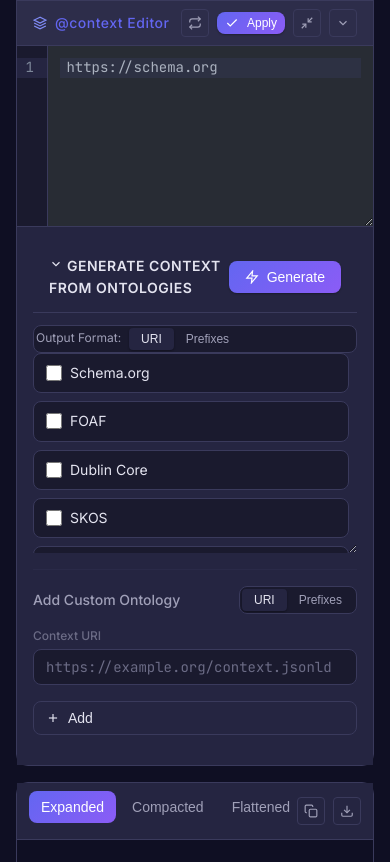
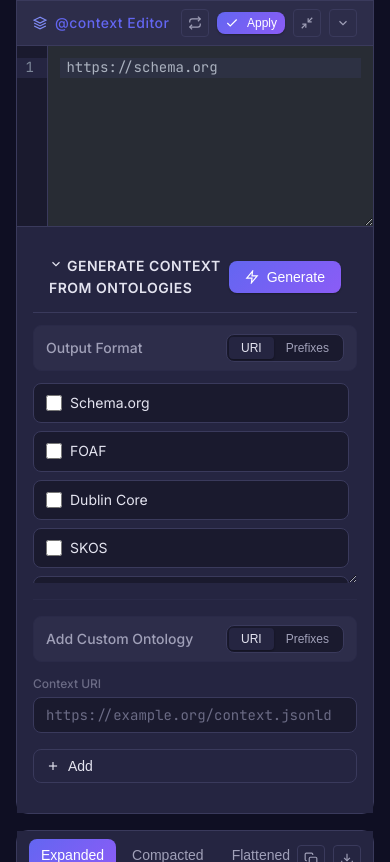
Before and after one commit to Salva5297/json-ld-app, a website built with Vite: page index.html in a window 390 px wide. Shown: the part 525-1387 px from the top of the page. Built offline with nearby package versions, Linux system fonts and the light colour scheme; what jsonld, n3 would draw is missing.

Commit message:
Fixed some things

```diff
--- a/src/main.js
+++ b/src/main.js
@@ -598,23 +598,25 @@ function initOntologySelector() {
   // In previous step we kept .ontology-header-controls in HTML. Let's inject there.
 
   const controls = document.querySelector('.ontology-header-controls');
-  if (controls && !controls.querySelector('.ontology-mode-toggle')) {
-      const toggleDiv = document.createElement('div');
-      toggleDiv.className = 'ontology-mode-toggle';
-      toggleDiv.innerHTML = `
-        <span class="mode-label" style="margin-right:8px; font-size:var(--text-xs); color:var(--color-text-secondary)">Output Format:</span>
-        <button class="ontology-mode-btn active" data-mode="uri">URI</button>
-        <button class="ontology-mode-btn" data-mode="prefixes">Prefixes</button>
+  if (controls && !controls.querySelector('.output-format-header')) {
+      const headerDiv = document.createElement('div');
+      headerDiv.className = 'output-format-header';
+      headerDiv.innerHTML = `
+        <h4>Output Format</h4>
+        <div class="ontology-mode-toggle">
+          <button class="ontology-mode-btn active" data-mode="uri">URI</button>
+          <button class="ontology-mode-btn" data-mode="prefixes">Prefixes</button>
+        </div>
       `;
 
-      toggleDiv.querySelectorAll('.ontology-mode-btn').forEach(btn => {
+      headerDiv.querySelectorAll('.ontology-mode-btn').forEach(btn => {
         btn.addEventListener('click', () => {
-          toggleDiv.querySelectorAll('.ontology-mode-btn').forEach(b => b.classList.remove('active'));
+          headerDiv.querySelectorAll('.ontology-mode-btn').forEach(b => b.classList.remove('active'));
           btn.classList.add('active');
           state.contextGenerationMode = btn.dataset.mode;
         });
       });
-      controls.appendChild(toggleDiv);
+      controls.appendChild(headerDiv);
       state.contextGenerationMode = 'uri';
   }
 
--- a/src/styles/index.css
+++ b/src/styles/index.css
@@ -717,15 +717,41 @@ body {
   padding-top: var(--space-3);
 }
 
-.custom-ontology-header {
+/* Output Format header - same style as custom-ontology-header */
+.output-format-header {
   display: flex;
   align-items: center;
   justify-content: space-between;
   margin-bottom: var(--space-3);
+  padding: var(--space-2) var(--space-3);
+  background: var(--color-bg-elevated);
+  border-radius: var(--radius-md);
+  border: 1px solid var(--color-border-light);
+}
+
+.output-format-header h4 {
+  margin: 0;
+  font-size: var(--text-sm);
+  font-weight: var(--font-weight-medium);
+  color: var(--color-text-secondary);
+}
+
+.custom-ontology-header {
+  display: flex;
+  align-items: center;
+  justify-content: space-between;
+  margin-bottom: var(--space-3);
+  padding: var(--space-2) var(--space-3);
+  background: var(--color-bg-elevated);
+  border-radius: var(--radius-md);
+  border: 1px solid var(--color-border-light);
 }
 
 .custom-ontology-header h4 {
-  margin-bottom: 0;
+  margin: 0;
+  font-size: var(--text-sm);
+  font-weight: var(--font-weight-medium);
+  color: var(--color-text-secondary);
 }
 
 .custom-ontology-tag .prefix {
```
